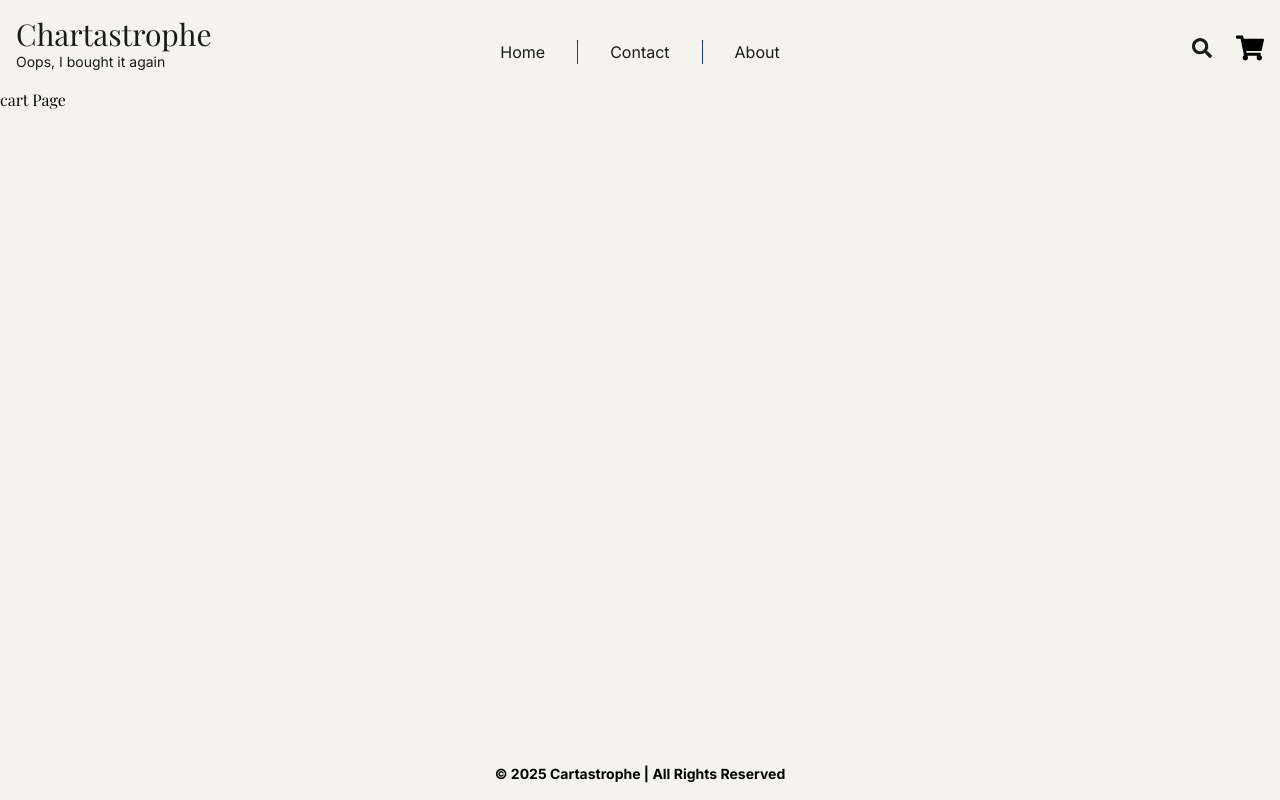
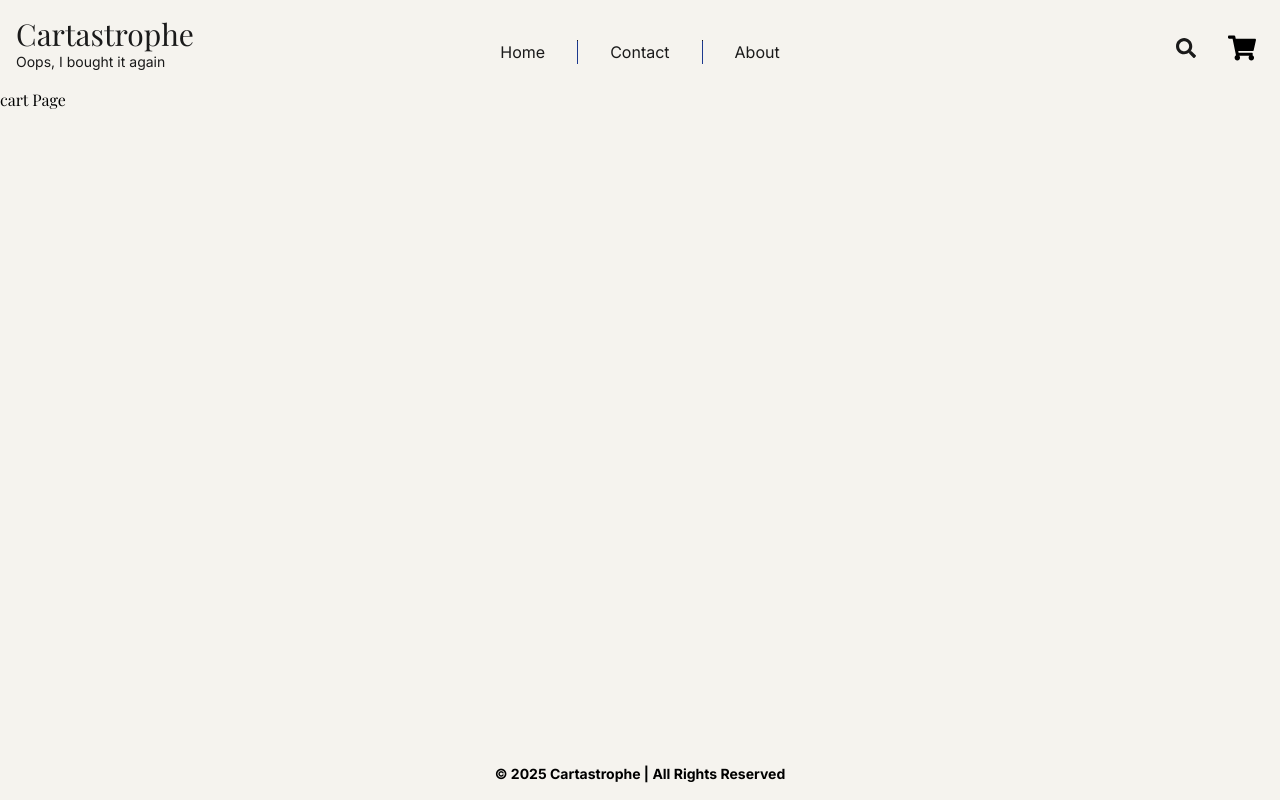
Before and after one commit to Andlie94/Cartastrophe-JSFW, a Next.js app: page /cart in a window 1280 px wide. Built offline with nearby package versions, Linux system fonts and the light colour scheme.

Commit message:
make cart button navigate to cart page

```diff
--- a/app/cart/page.tsx
+++ b/app/cart/page.tsx
@@ -1,11 +1,15 @@
 "use client"; // hvis den bruker interaktivitet
 
 import React from "react";
+
 
 export default function cart() {
   return (
     <div>
       <h1>cart Page</h1>
+      <div>
+
+      </div>
     </div>
   );
 }
--- /dev/null
+++ b/app/context/cartContext.tsx
@@ -0,0 +1,27 @@
+"use client";
+import { createContext, useContext, useState, ReactNode } from "react";
+
+interface CartContextType {
+  isCartOpen: boolean;
+  toggleCart: () => void;
+}
+
+const CartContext = createContext<CartContextType | undefined>(undefined);
+
+export const CartProvider = ({ children }: { children: ReactNode }) => {
+  const [isCartOpen, setIsCartOpen] = useState(false);
+
+  const toggleCart = () => setIsCartOpen(!isCartOpen);
+
+  return (
+    <CartContext.Provider value={{ isCartOpen, toggleCart }}>
+      {children}
+    </CartContext.Provider>
+  );
+};
+
+export const useCart = () => {
+  const context = useContext(CartContext);
+  if (!context) throw new Error("useCart must be used within CartProvider");
+  return context;
+};
--- a/app/layout.tsx
+++ b/app/layout.tsx
@@ -1,8 +1,9 @@
 import type { Metadata } from "next";
-import { Geist, Geist_Mono, Inter, Playfair_Display  } from "next/font/google";
+import { Geist, Geist_Mono, Inter, Playfair_Display } from "next/font/google";
 import "./globals.css";
 import Header from "../components/header";
-import { Footer } from '../components/footer';
+import { Footer } from "../components/footer";
+import { CartProvider } from "../app/context/cartContext";
 
 const inter = Inter({
   subsets: ["latin"],
@@ -41,9 +42,12 @@ export default function RootLayout({
         <link rel="icon" type="image/x-icon" href="/favicon.ico" />
       </head>
       <body className={`${geistSans.variable} ${geistMono.variable} antialiased`}>
-        <Header />
-        {children}
-        <Footer />
+        {/* 👇 Dette sørger for at cart-context er tilgjengelig overalt */}
+        <CartProvider>
+          <Header />
+          {children}
+          <Footer />
+        </CartProvider>
       </body>
     </html>
   );
--- a/components/header.tsx
+++ b/components/header.tsx
@@ -3,6 +3,7 @@
 import Link from "next/link";
 import { useState, useRef } from "react";
 import { FaShoppingCart, FaSearch } from "react-icons/fa";
+import { useCart } from "../app/context/cartContext";
 
 export const SearchButton = () => {
   const [showInput, setShowInput] = useState(false);
@@ -18,10 +19,7 @@ export const SearchButton = () => {
   return (
     <div className="relative">
       {!showInput && (
-        <button
-          onClick={handleClick}
-          className="p-2 rounded hover:bg-gray-200"
-        >
+        <button onClick={handleClick} className="p-2 rounded hover:bg-gray-200">
           <FaSearch size={20} />
         </button>
       )}
@@ -47,27 +45,41 @@ export const SearchButton = () => {
 };
 
 export default function Header() {
+  const { toggleCart } = useCart();
+
   return (
     <header>
       <nav className="flex items-center p-4 text-custom">
         <div className="flex-1 flex flex-col items-start">
           <Link href="/">
-            <h1 className="text-3xl">Chartastrophe</h1>
+            <h1 className="text-3xl">Cartastrophe</h1>
           </Link>
           <p className="text-sm">Oops, I bought it again</p>
         </div>
 
         <div className="flex space-x-8 mt-4">
-          <Link href="/" className="hover:underline">Home</Link>
+          <Link href="/" className="hover:underline">
+            Home
+          </Link>
           <hr className="w-px h-6 bg-blue-900" />
-          <Link href="/contact" className="hover:underline">Contact</Link>
+          <Link href="/contact" className="hover:underline">
+            Contact
+          </Link>
           <hr className="w-px h-6 bg-blue-900" />
-          <Link href="/about" className="hover:underline">About</Link>
+          <Link href="/about" className="hover:underline">
+            About
+          </Link>
         </div>
 
         <div className="flex-1 flex justify-end items-center mt-2 space-x-4">
-          <SearchButton/>
-          <FaShoppingCart size={28} color="#000000" />
+          <SearchButton />
+          <Link
+            href="/cart"
+            className="p-2 rounded hover:bg-gray-200"
+            aria-label="Go to cart"
+          >
+            <FaShoppingCart size={28} color="#000000" />
+          </Link>
         </div>
       </nav>
     </header>
```
